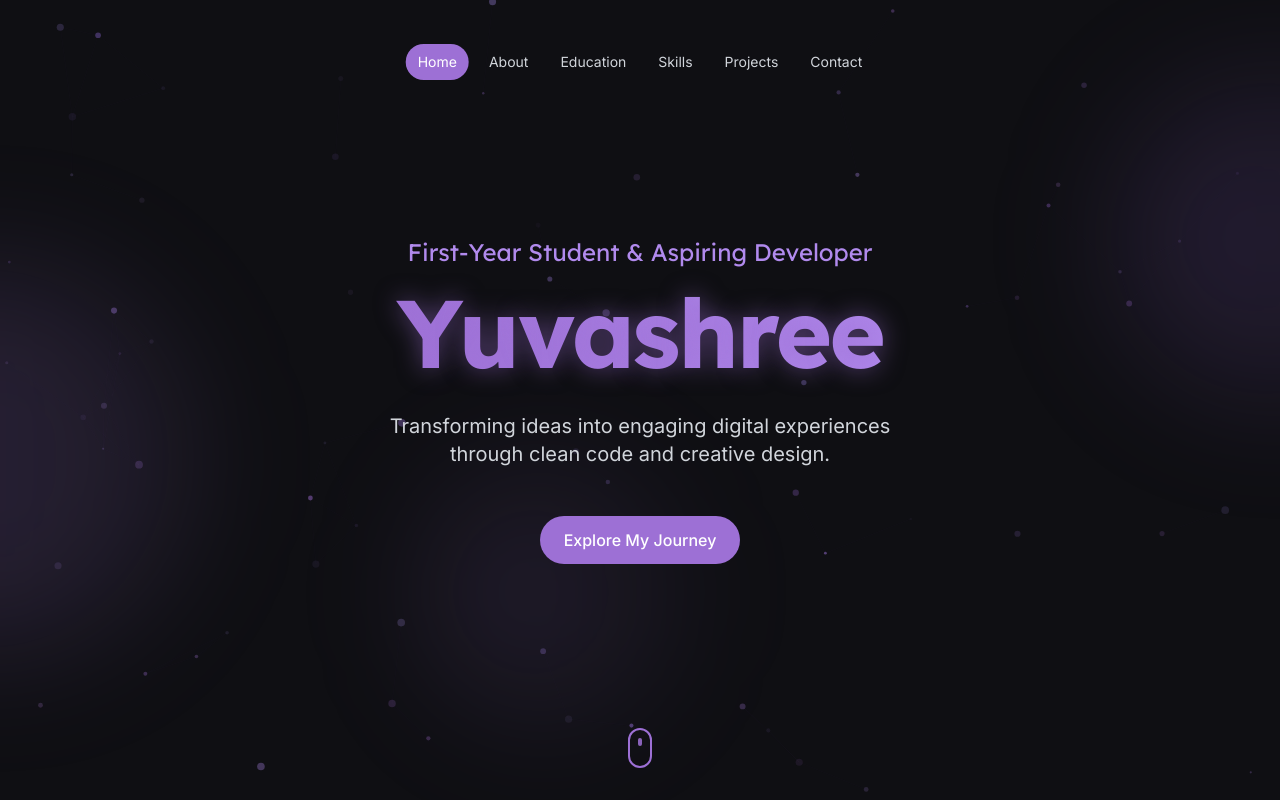
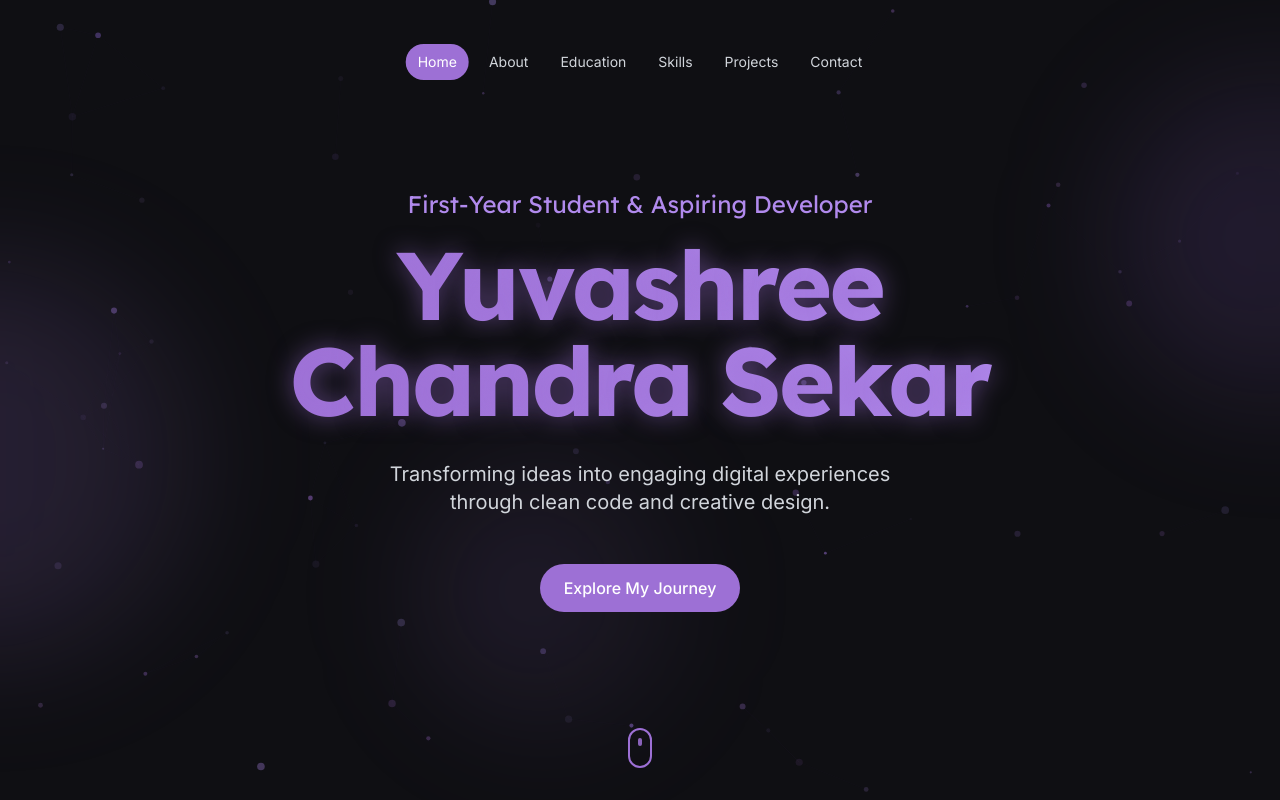
Before and after one commit to glowingstar-2136/lilac-dreamer-resume, a React (Vite) app: page / in a window 1280 px wide. Shown: the top 800 px of the page. Built offline with nearby package versions, Linux system fonts and the light colour scheme.

Commit message:
Hero.tsx

```diff
--- a/src/components/Hero.tsx
+++ b/src/components/Hero.tsx
@@ -90,7 +90,7 @@ const Hero: React.FC = () => {
           style={{ transformStyle: 'preserve-3d', transitionDelay: '500ms' }}
         >
           <h1 className="text-5xl md:text-7xl lg:text-8xl font-bold font-display tracking-tight text-gradient text-shadow">
-            Yuvashree
+            Yuvashree Chandra Sekar
           </h1>
         </div>
 
```
